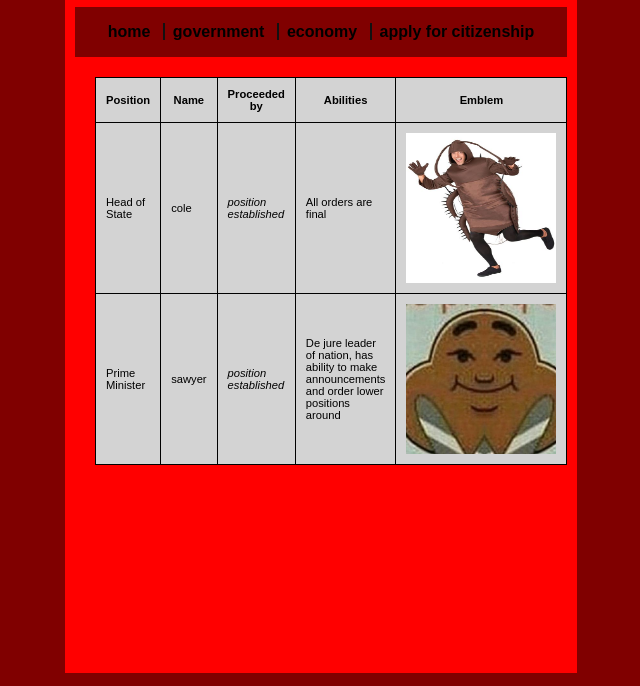
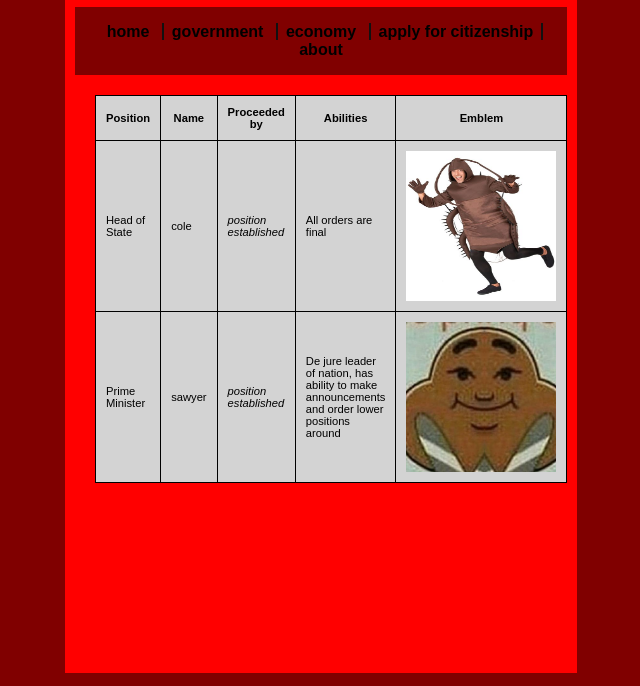
Before and after one commit to Zebulaun/gatistan, a plain HTML site: page pages/government.html in a window 1280 px wide. Shown: the part 114-800 px from the top of the page, without its empty margins (319-959 px from the left). Drawn offline with Linux system fonts and the light colour scheme.

Commit message:
Update government.html

```diff
--- a/pages/government.html
+++ b/pages/government.html
@@ -24,6 +24,9 @@
                 <li>
                     <a href="application.html">apply for citizenship</a>
                 </li>
+                <li>
+                    <a href="about.html">about</a>
+                </li>
             </ul>
         </nav>
         <table>
```
